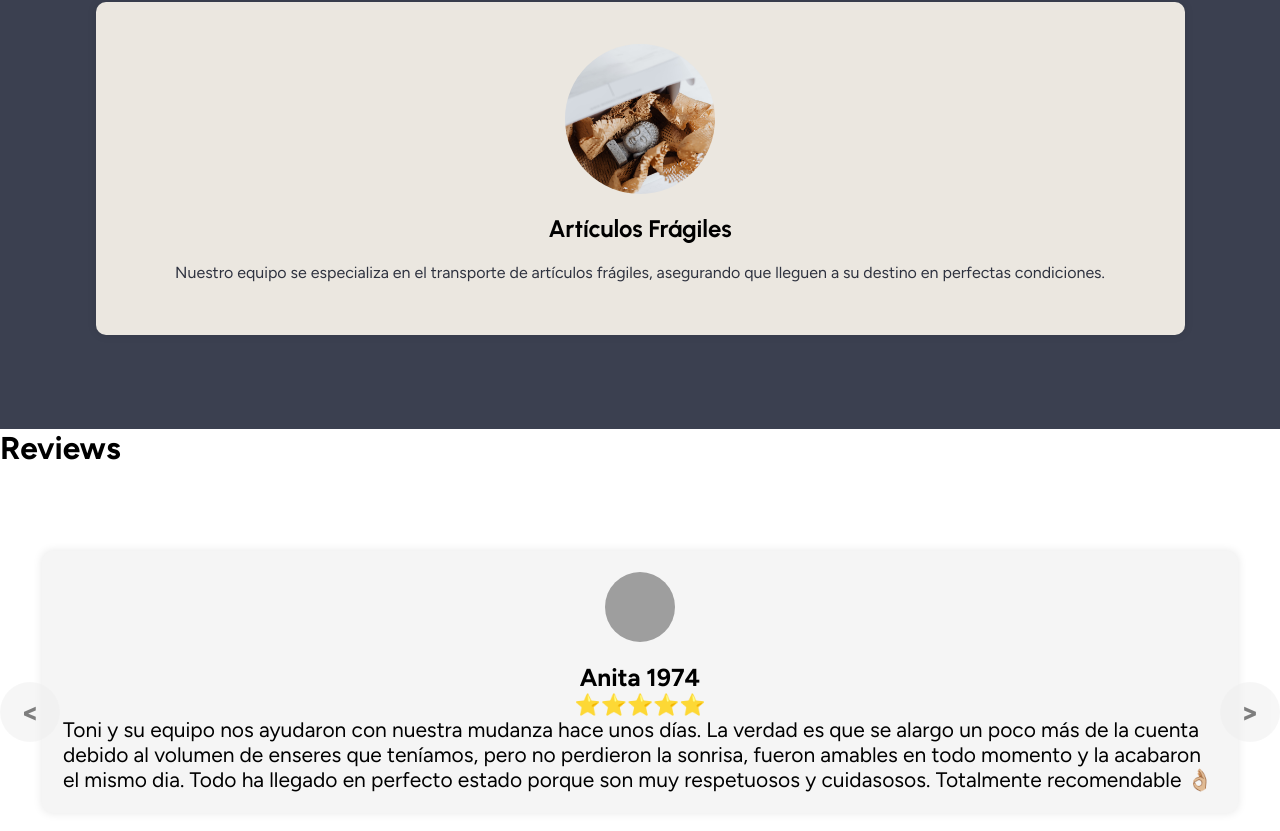
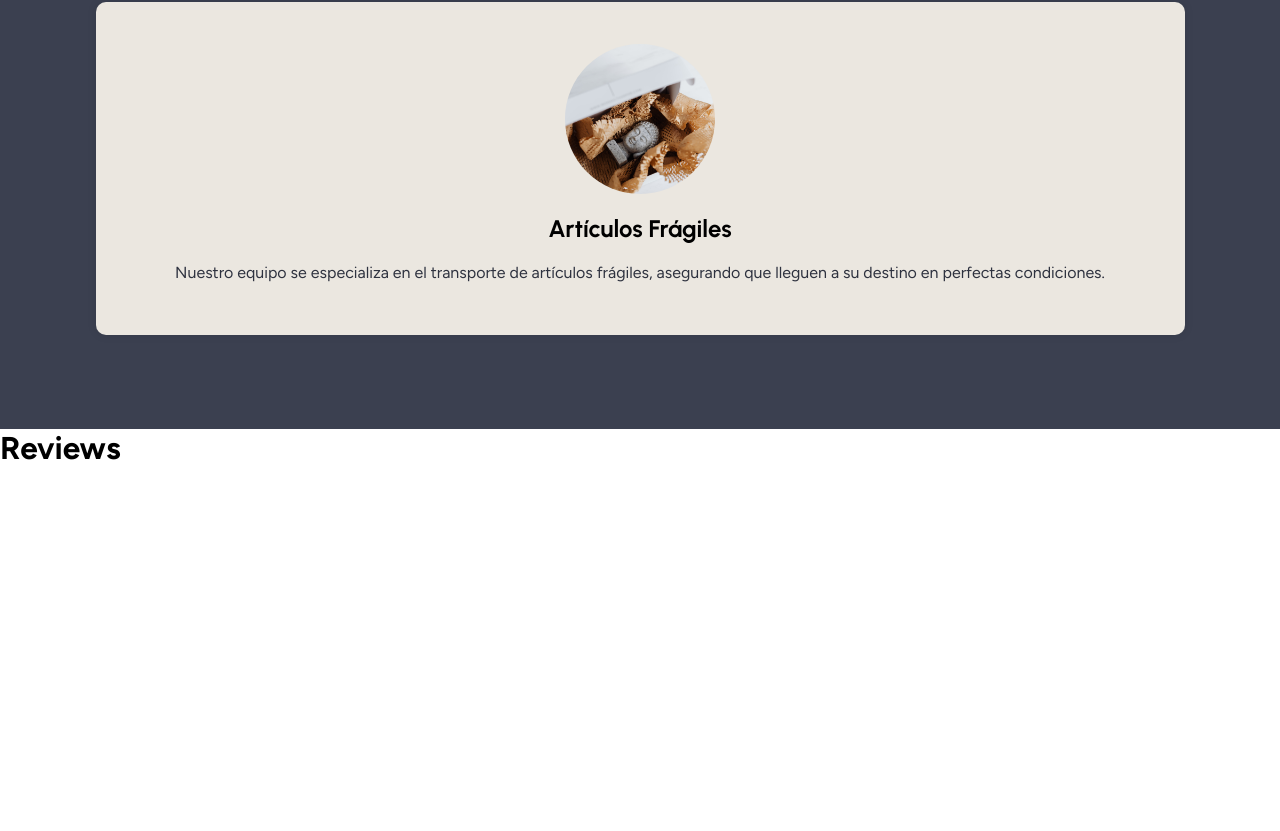
Before and after one commit to Soulzen/mudanzastcolau, a Next.js app: page / in a window 1280 px wide. Shown: the part 3744-4575 px from the top of the page. After the commit the page ends 4211 px from the top, so only its background shows below. Built offline with nearby package versions, Linux system fonts and the light colour scheme; grey boxes are pictures that could not be loaded.

Commit message:
No carousel / No Reviews

```diff
--- a/src/components/reviews/carousel/carousel.module.css
+++ /dev/null
@@ -1,32 +0,0 @@
-.review__carousel {
-  position: relative;
-  display: flex;
-  justify-content: center;
-  align-items: center;
-  margin: 2em 0;
-  padding: 1em;
-}
-
-.review__button {
-  position: absolute;
-  top: 50%;
-  border: none;
-  cursor: pointer;
-  border-radius: 50%;
-  width: 60px;
-  height: 60px;
-  opacity: 0.5;
-  z-index: 10;
-  font-family: var(--font-basic);
-  font-size: 1.5em;
-  font-weight: 700;
-}
-
-.review__button_prev {
-  left: 0;
-  margin-right: -25px;
-}
-
-.review__button_next {
-  right: 0;
-}
--- a/src/components/reviews/carousel/carousel.tsx
+++ /dev/null
@@ -1,51 +0,0 @@
-"use client"
-
-import React, { useState } from "react"
-import Image from "next/image"
-
-import styles from "./carousel.module.css"
-
-import { Review } from "../../../data"
-import ReviewCard from "../review_card/review_card"
-
-interface CarouselProps {
-  reviews: Review[]
-}
-
-const Carousel = ({ reviews }: CarouselProps) => {
-  const [currentReview, setCurrentReview] = useState(0)
-
-  const handlePrev = () => {
-    setCurrentReview((prevReview) =>
-      prevReview === 0 ? reviews.length - 1 : prevReview - 1
-    )
-  }
-
-  const handleNext = () => {
-    setCurrentReview((prevReview) =>
-      prevReview === reviews.length - 1 ? 0 : prevReview + 1
-    )
-  }
-
-  return (
-    <div className={styles.review__carousel}>
-      <button
-        className={`${styles.review__button} ${styles.review__button_prev}`}
-        onClick={handlePrev}
-      >
-        {`<`}
-      </button>
-
-      <ReviewCard review={reviews[currentReview]} />
-
-      <button
-        className={`${styles.review__button} ${styles.review__button_next}`}
-        onClick={handleNext}
-      >
-        {`>`}
-      </button>
-    </div>
-  )
-}
-
-export default Carousel
--- a/src/components/reviews/reviews.tsx
+++ b/src/components/reviews/reviews.tsx
@@ -1,7 +1,7 @@
 import React from "react"
 
 import styles from "./reviews.module.css"
-import Carousel from "./carousel/carousel"
+// import Carousel from "./carousel/carousel"
 
 import { reviews } from "@/data"
 
@@ -9,7 +9,7 @@ const Reviews = () => {
   return (
     <section className={styles.reviews__section}>
       <h2>Reviews</h2>
-      <Carousel reviews={reviews} />
+      {/* <Carousel reviews={reviews} /> */}
     </section>
   )
 }
```
